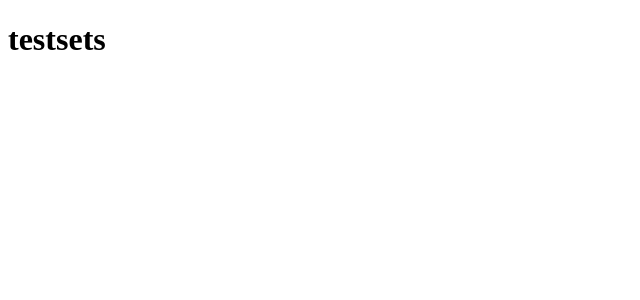
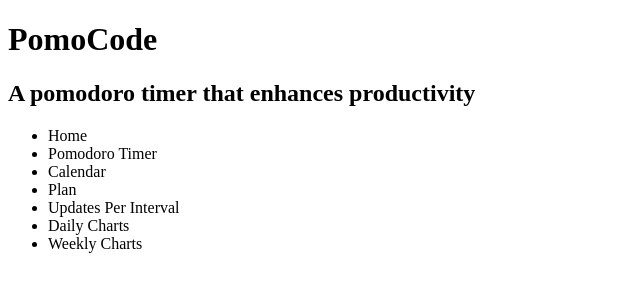
Before and after one commit to teamPERSEUS/Pomocode, a React app: page / in a window 1280 px wide. Shown: the top 300 px of the page, without its empty margins (0-640 px from the left). Built offline with nearby package versions, Linux system fonts and the light colour scheme; the HTML template or start-up script is replaced by a standard one.

Commit message:
renders title and nav

```diff
--- a/src/index.jsx
+++ b/src/index.jsx
@@ -9,7 +9,23 @@ class App extends React.Component {
   }
 
   render() {
-    return <Test />;
+    return (
+      <div className="header">
+        <h1 className="logo">PomoCode</h1>
+        <h2 className="description">A pomodoro timer that enhances productivity</h2>
+          <nav>
+            <ul className="pagesmenu">
+              <li>Home</li>
+              <li>Pomodoro Timer</li>
+              <li>Calendar</li>
+              <li>Plan</li>
+              <li>Updates Per Interval</li>
+              <li>Daily Charts</li>
+              <li>Weekly Charts</li>
+            </ul>
+          </nav>
+      </div>
+    );
   }
 }
 
```
